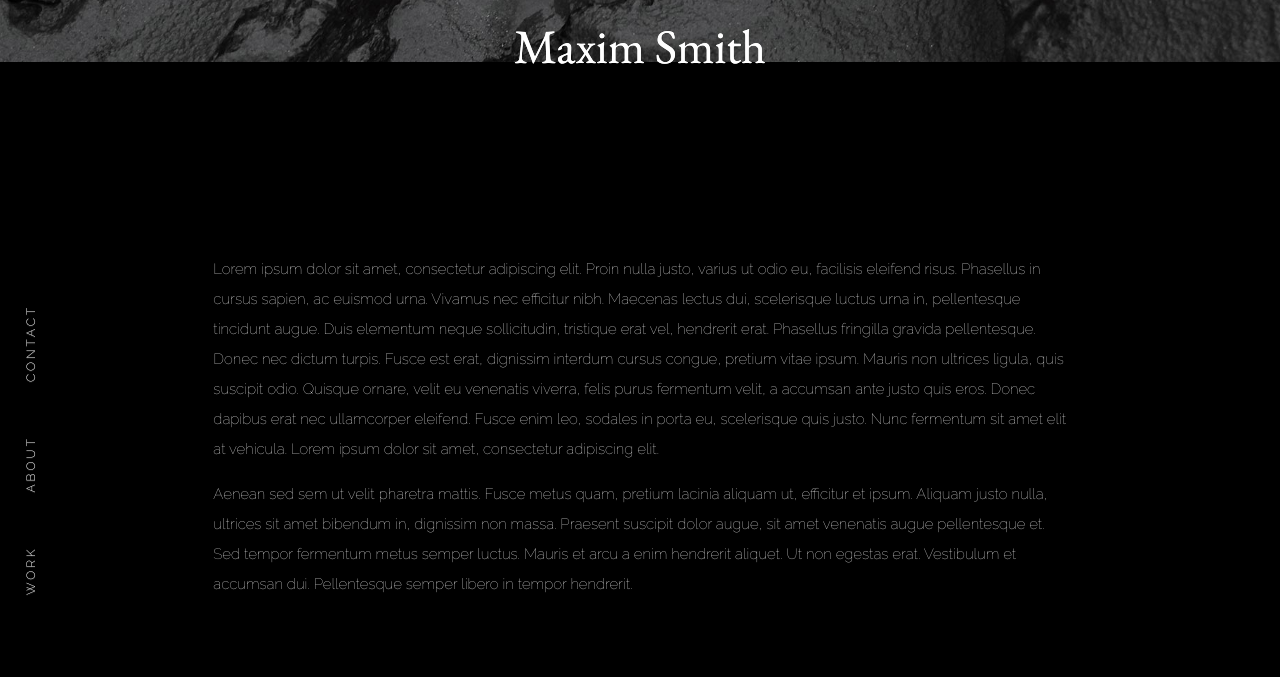
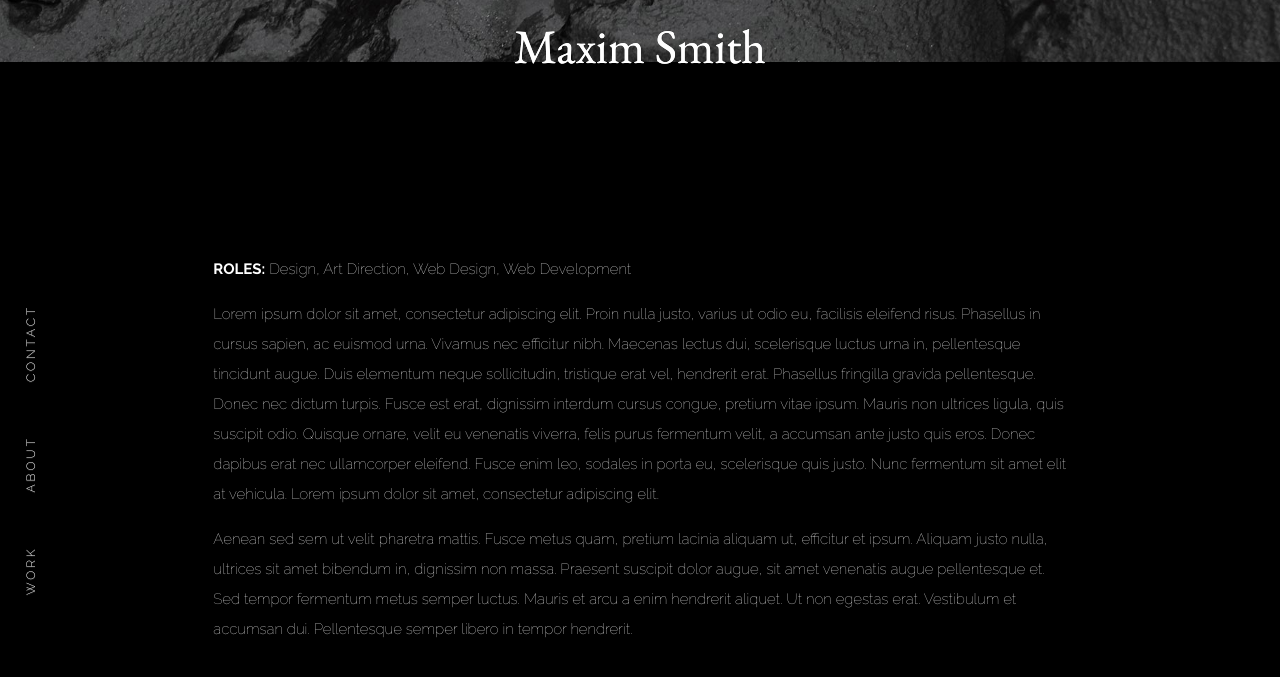
Before and after one commit to Maximsmith/Maximsmith, a Jekyll site: the page built from work/proj-1.html, in a window 1280 px wide and 900 px high, scrolled down 838 px. Shown: the top 677 px of the window. Built offline with Jekyll 4.4.1, drawn with Linux system fonts in a browser that asks for light colours.

Commit message:
Update settings.yml

```diff
--- a/_data/settings.yml
+++ b/_data/settings.yml
@@ -55,7 +55,10 @@ project-1:
 - {name: MiN NEW YORK,
   folder: 'proj-1',
   file: '',
-  description: '<p>Lorem ipsum dolor sit amet, consectetur adipiscing elit. Proin nulla justo, varius ut odio eu, facilisis eleifend risus. Phasellus in cursus sapien, ac euismod urna. Vivamus nec efficitur nibh. Maecenas lectus dui, scelerisque luctus urna in, pellentesque tincidunt augue. Duis elementum neque sollicitudin, tristique erat vel, hendrerit erat. Phasellus fringilla gravida pellentesque. Donec nec dictum turpis. Fusce est erat, dignissim interdum cursus congue, pretium vitae ipsum. Mauris non ultrices ligula, quis suscipit odio. Quisque ornare, velit eu venenatis viverra, felis purus fermentum velit, a accumsan ante justo quis eros. Donec dapibus erat nec ullamcorper eleifend. Fusce enim leo, sodales in porta eu, scelerisque quis justo. Nunc fermentum sit amet elit at vehicula. Lorem ipsum dolor sit amet, consectetur adipiscing elit.<p>
+  description: '
+  <p><strong>ROLES:</strong> Design, Art Direction, Web Design, Web Development</p>
+
+  <p>Lorem ipsum dolor sit amet, consectetur adipiscing elit. Proin nulla justo, varius ut odio eu, facilisis eleifend risus. Phasellus in cursus sapien, ac euismod urna. Vivamus nec efficitur nibh. Maecenas lectus dui, scelerisque luctus urna in, pellentesque tincidunt augue. Duis elementum neque sollicitudin, tristique erat vel, hendrerit erat. Phasellus fringilla gravida pellentesque. Donec nec dictum turpis. Fusce est erat, dignissim interdum cursus congue, pretium vitae ipsum. Mauris non ultrices ligula, quis suscipit odio. Quisque ornare, velit eu venenatis viverra, felis purus fermentum velit, a accumsan ante justo quis eros. Donec dapibus erat nec ullamcorper eleifend. Fusce enim leo, sodales in porta eu, scelerisque quis justo. Nunc fermentum sit amet elit at vehicula. Lorem ipsum dolor sit amet, consectetur adipiscing elit.<p>
 
 <p>Aenean sed sem ut velit pharetra mattis. Fusce metus quam, pretium lacinia aliquam ut, efficitur et ipsum. Aliquam justo nulla, ultrices sit amet bibendum in, dignissim non massa. Praesent suscipit dolor augue, sit amet venenatis augue pellentesque et. Sed tempor fermentum metus semper luctus. Mauris et arcu a enim hendrerit aliquet. Ut non egestas erat. Vestibulum et accumsan dui. Pellentesque semper libero in tempor hendrerit.</p>'}
 
```
